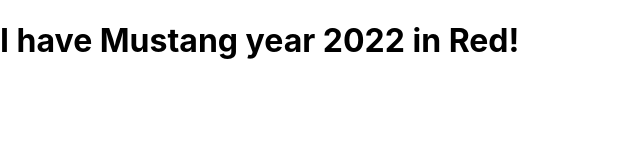
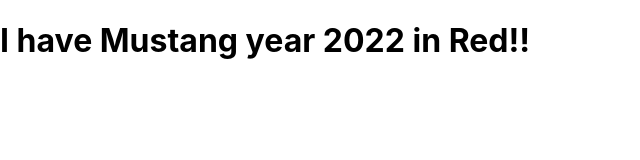
Before and after one commit to osamayounus786/Class-Code-React, a React (Create React App) app: page / in a window 1280 px wide. Shown: the top 160 px of the page, without its empty margins (0-640 px from the left). Built offline with nearby package versions, Linux system fonts and the light colour scheme.

Commit message:
setting all items in an Object using useState

```diff
--- a/src/App.jsx
+++ b/src/App.jsx
@@ -120,12 +120,28 @@
 
 // export default FavColor;
 
+// function Car(){
+//   const [brand,setBrand] = useState("Mustang");
+//   const [model,setModel] = useState(2022);
+//   const [color,setColor] = useState('Red');
+//   return(
+//     <h1>I have {brand} year {model} in {color}!</h1>
+
+//   )
+// }
+
+
+// export default Car;
+
 function Car(){
-  const [brand,setBrand] = useState("Mustang");
-  const [model,setModel] = useState(2022);
-  const [color,setColor] = useState('Red');
+  const [car,setCar] = useState({
+    brand: "Mustang",
+    model: 2022,
+    color: "Red"
+  });
+
   return(
-    <h1>I have {brand} year {model} in {color}!</h1>
+    <h1>I have {car.brand} year {car.model} in {car.color}!!</h1>
 
   )
 }
```
